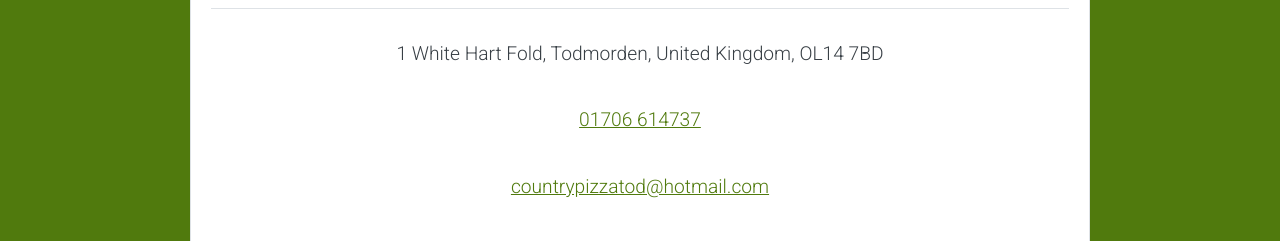
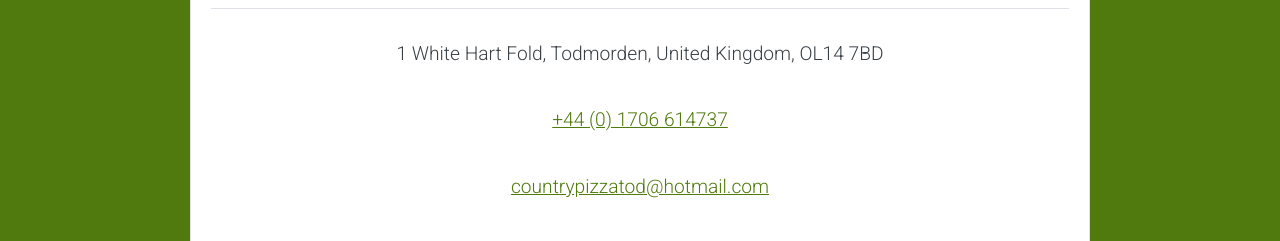
Before and after one commit to Blueberry-Click/countrypizza.uk, a Jekyll site: the page built from contact-us/index.html, in a window 1280 px wide. Shown: the part 484-725 px from the top of the page. Built offline with Jekyll 4.4.1, drawn with Linux system fonts in a browser that asks for light colours; grey boxes are pictures that could not be loaded.

Commit message:
Update phone number.

```diff
--- a/_config.yml
+++ b/_config.yml
@@ -4,7 +4,7 @@ logo: /images/logo.jpg
 locale: en_GB
 timezone: Europe/London
 address: 1 White Hart Fold, Todmorden, United Kingdom, OL14 7BD
-phone: 01706 614737
+phone: +44 (0) 1706 614737
 email: countrypizzatod@hotmail.com
 
 defaults:
```
